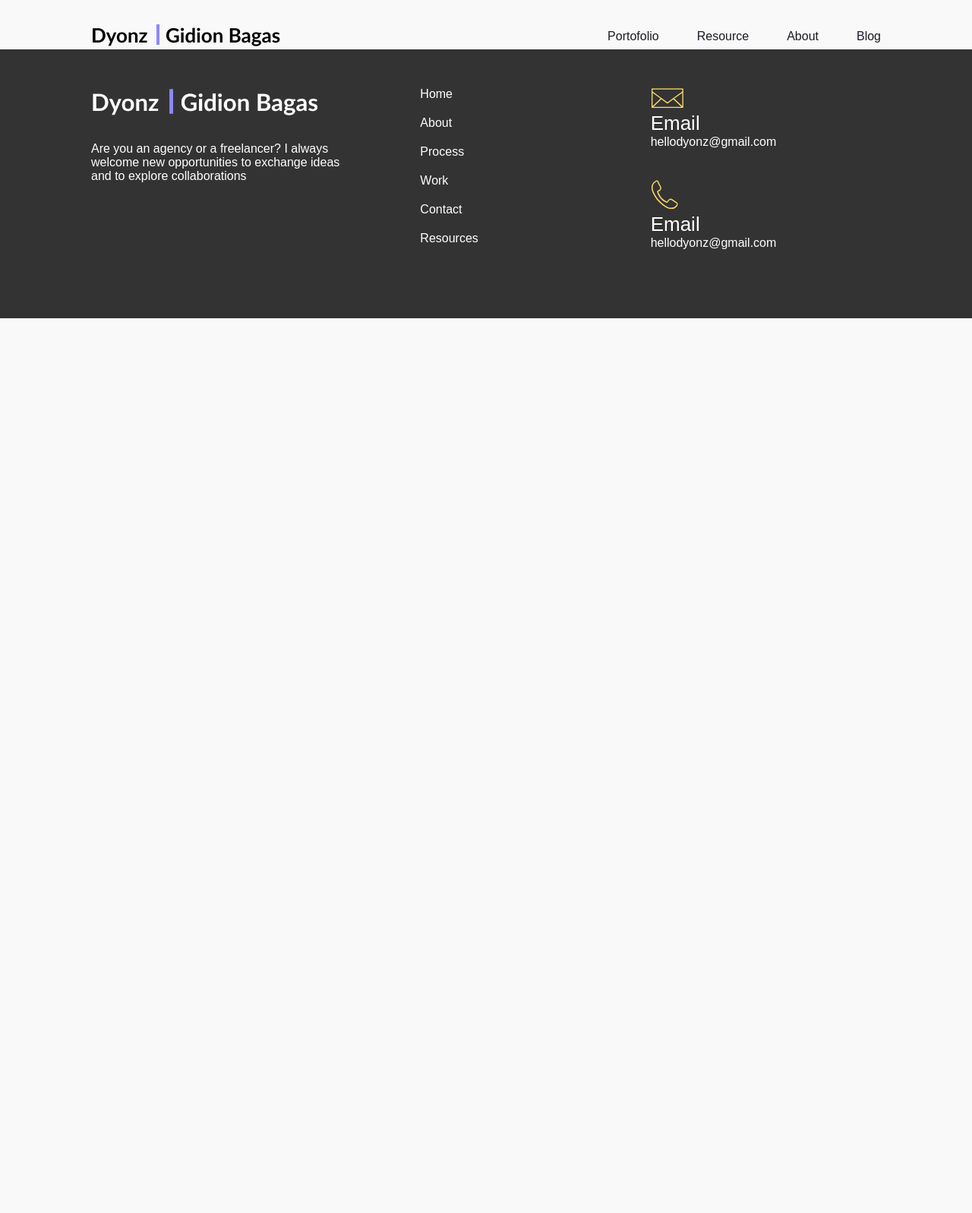
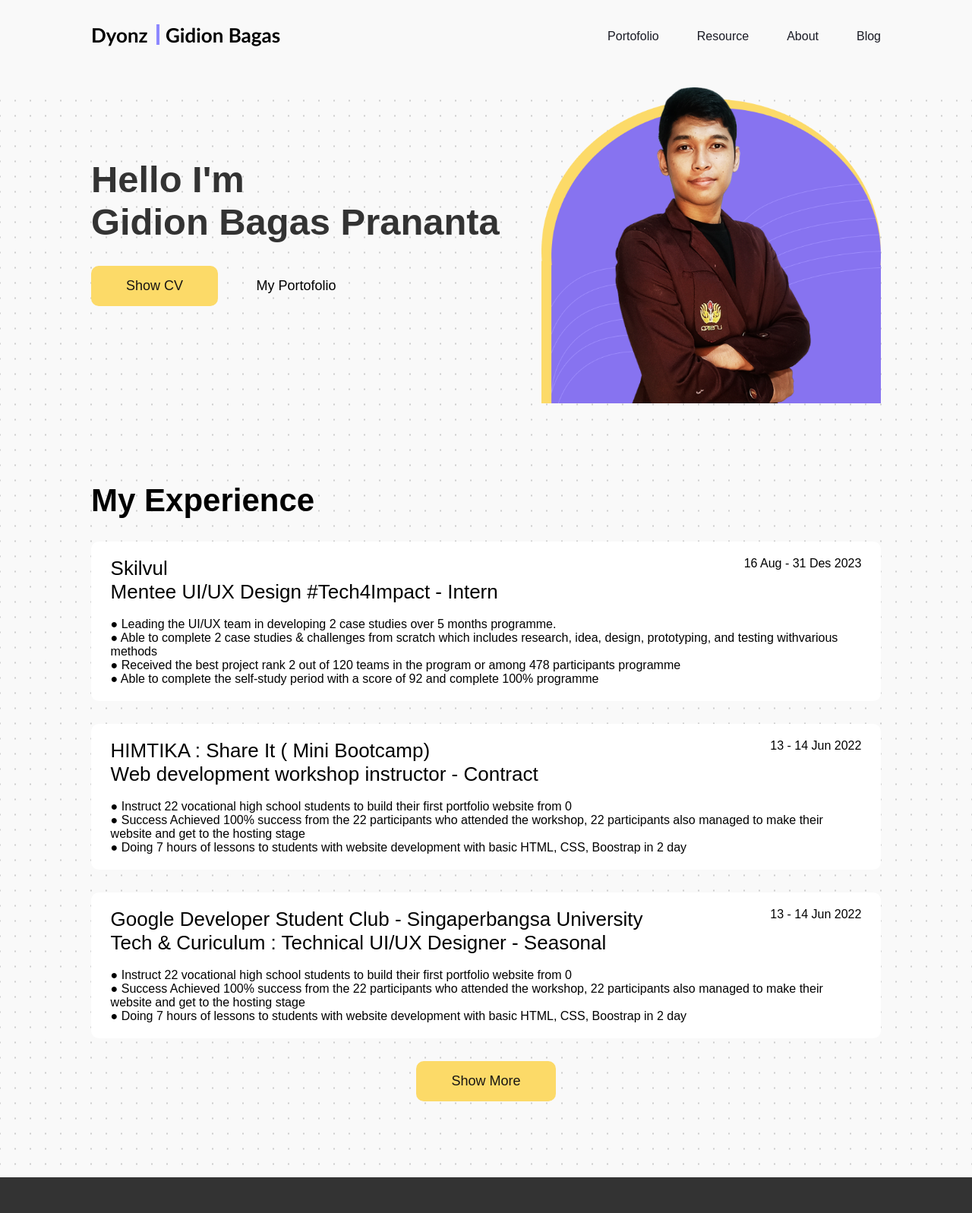
Before and after one commit to Hellodyonz/Personal-website, a plain HTML site: page about.html in a window 1280 px wide. Shown: the top 1597 px of the page at 76% size. Before the commit the page ends 800 px from the top, so only its background shows below. Drawn offline with Linux system fonts and the light colour scheme.

Commit message:
create modify about page

```diff
--- a/about.html
+++ b/about.html
@@ -33,8 +33,82 @@
     </header>
     <main>
         <div class="container">
-            <section class="about-section">
+            <section class="header-section">
+                <div class="header-text">
+                <h1>Hello I'm <br>Gidion Bagas Prananta</h1>
 
+
+                    <div class="button-section">
+                        <button class="btn btn-cta">Show CV</button>
+                        <button class="btn btn-flat">My Portofolio</button>
+                    </div>
+                </div>
+
+                <div class="header-image">
+                    <img src="/Img/gidion.png" alt="" srcset="">
+                </div>
+            </section>
+
+            <section class="experience-section">
+                <h3>My Experience</h3>
+                <div class="box-experience">
+                    <div class="experience-head">
+                        <div class="experience-title">
+                            <h4>Skilvul</h4>
+                            <h4>Mentee UI/UX Design #Tech4Impact - Intern</h4>
+                        </div>
+                        <div class="experience-date">
+                            <p>16 Aug - 31 Des 2023</p>
+                        </div>
+                    </div>
+                    <br>
+                    <div class="experience-desc">
+                        <p>
+                        ● Leading the UI/UX team in developing 2 case studies over 5 months programme.  <br>
+                        ● Able to complete 2 case studies & challenges from scratch which includes research, idea, design, prototyping, and testing withvarious methods <br>
+                        ● Received the best project rank 2 out of 120 teams in the program or among 478 participants programme <br>
+                        ● Able to complete the self-study period with a score of 92 and complete 100% programme <br>
+                        </p>
+                    </div>
+                </div>
+                <div class="box-experience">
+                    <div class="experience-head">
+                        <div class="experience-title">
+                            <h4>HIMTIKA : Share It ( Mini Bootcamp)</h4>
+                            <h4>Web development workshop instructor - Contract</h4>
+                        </div>
+                        <div class="experience-date">
+                            <p>13 - 14 Jun 2022</p>
+                        </div>
+                    </div>
+                    <br>
+                    <div class="experience-desc">
+                        <p>
+                            ● Instruct 22 vocational high school students to build their first portfolio website from 0 <br>
+                            ● Success Achieved 100% success from the 22 participants who attended the workshop, 22 participants also managed to make their website and get to the hosting stage <br>
+                            ● Doing 7 hours of lessons to students with website development with basic HTML, CSS, Boostrap in 2 day <br>
+                    </div>
+                </div>
+                <div class="box-experience">
+                    <div class="experience-head">
+                        <div class="experience-title">
+                            <h4>Google Developer Student Club - Singaperbangsa University</h4>
+                            <h4>Tech & Curiculum : Technical UI/UX Designer - Seasonal</h4>
+                        </div>
+                        <div class="experience-date">
+                            <p>13 - 14 Jun 2022</p>
+                        </div>
+                    </div>
+                    <br>
+                    <div class="experience-desc">
+                        <p>
+                            ● Instruct 22 vocational high school students to build their first portfolio website from 0 <br>
+                            ● Success Achieved 100% success from the 22 participants who attended the workshop, 22 participants also managed to make their website and get to the hosting stage <br>
+                            ● Doing 7 hours of lessons to students with website development with basic HTML, CSS, Boostrap in 2 day <br>
+                    </div>
+                </div>
+
+                <a href="https://www.linkedin.com/in/hellodyon/" target="_blank"><button class="btn btn-cta">Show More</button></a>
             </section>
         </div>
     </main>
@@ -75,35 +149,6 @@
             </section>
         </div>
     </footer>
-
-
-
-
-
-    <script>
-        document.addEventListener("DOMContentLoaded", function() {
-            const images = [
-                "/Img/sertif-skilvul.png",
-                "/Img/certificate-festida.jpg",
-                "/Img/sertif-adobe.png",
-                "/Img/certificate-festida2.jpg"
-            ];
-
-            const imgElement = document.querySelector(".achievements-section img");
-            let currentIndex = 0;
-
-            function changeImage() {
-                currentIndex++;
-                if (currentIndex >= images.length) {
-                    currentIndex = 0;
-                }
-                const imageUrl = images[currentIndex];
-                imgElement.src = imageUrl;
-            }
-
-            setInterval(changeImage, 3000); // Ganti gambar setiap 3 detik
-        });
-    </script>
     <script src="script.js"></script>
 </body>
 </html>
--- a/style.css
+++ b/style.css
@@ -439,3 +439,35 @@ h4 {
 .portofolio-section.details-page {
     padding-top: 100px;
 }
+
+/* about page */
+
+.experience-section {
+    margin-top: 100px;
+    padding-bottom: 100px;
+}
+
+.box-experience {
+    background-color: white;
+    width: 100%;
+    padding: 20px 2vw;
+    border-radius: 10px;
+}
+
+.experience-head {
+    display: flex;
+    justify-content: space-between;
+}
+
+.experience-section h3 {
+    margin-bottom: 30px;
+}
+
+.box-experience {
+    margin-bottom: 30px;
+}
+
+.experience-section a {
+    display: flex;
+    justify-content: center;
+}
```
